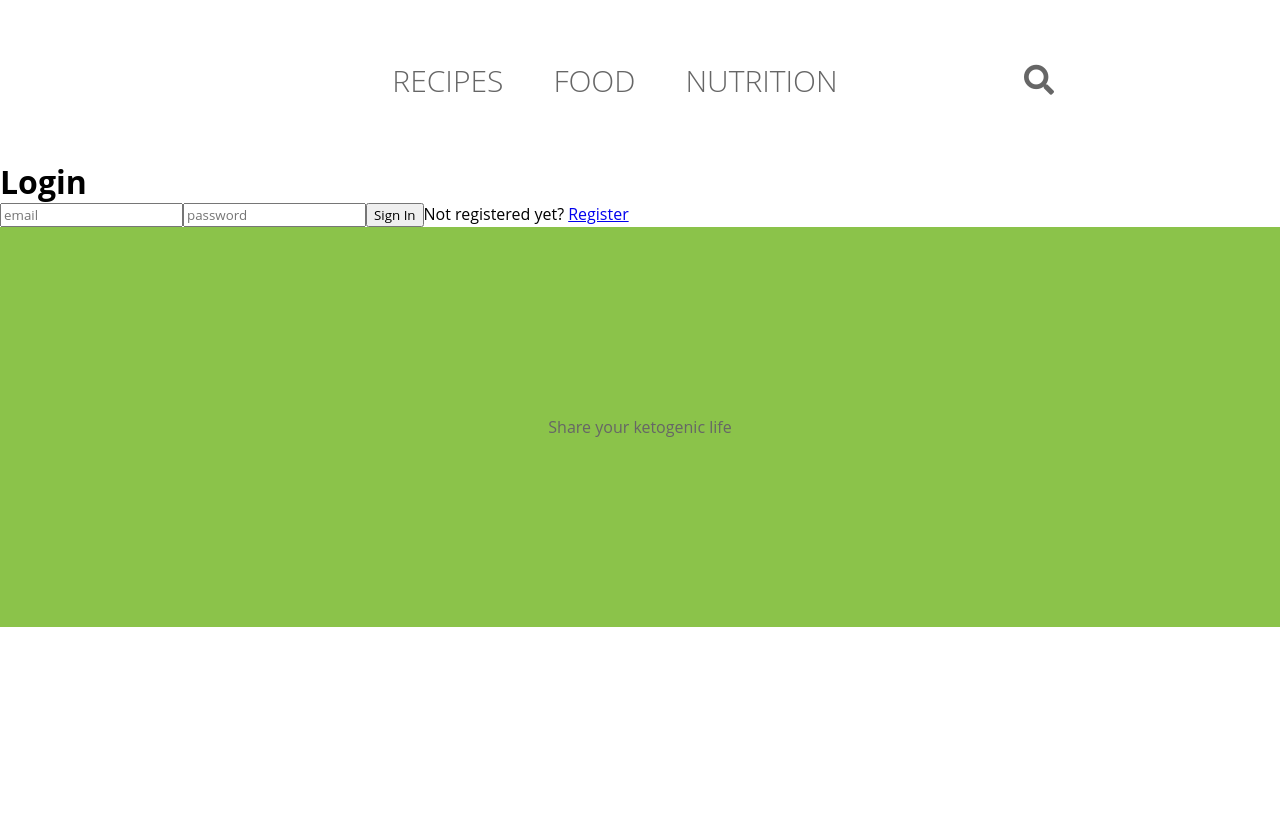
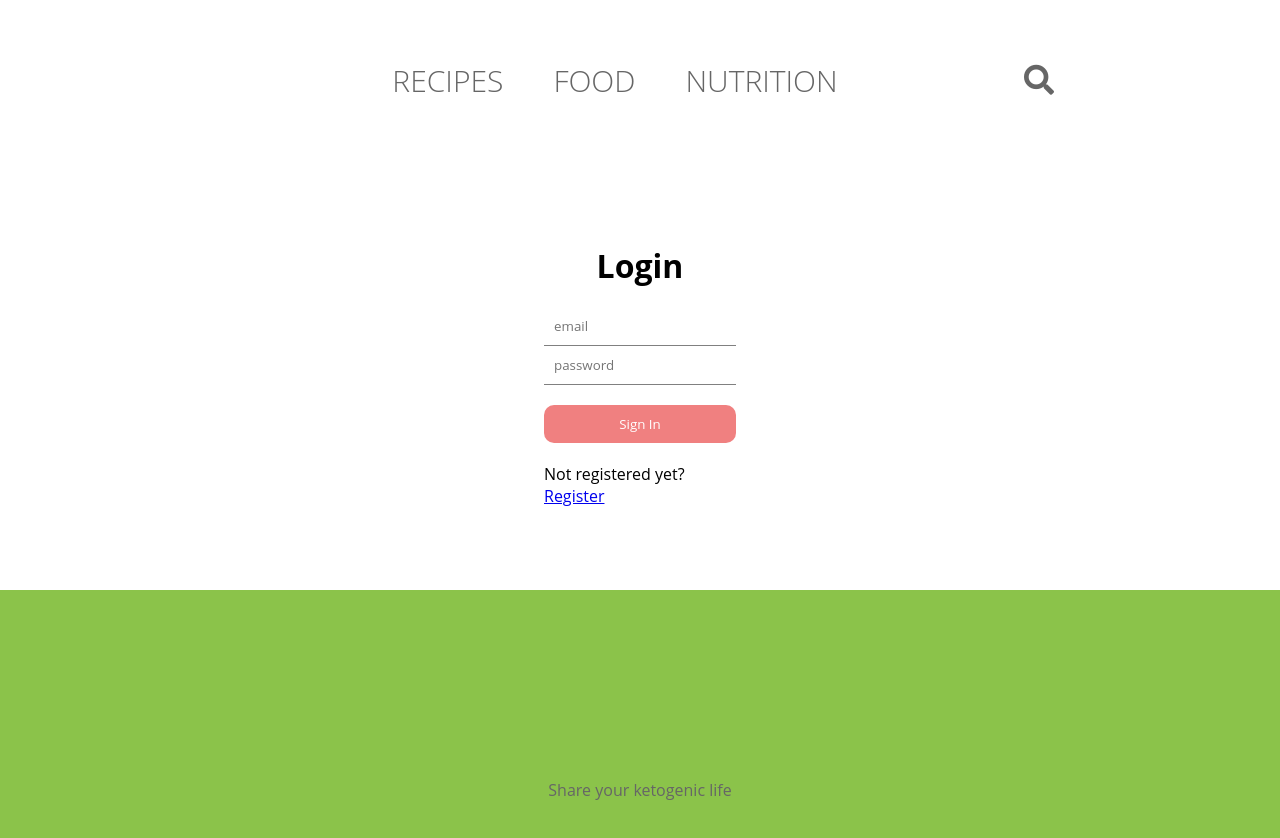
Before and after one commit to HongjoLim/Ketoblog, a React (Create React App) app in the folder client/: page /login in a window 1280 px wide. Shown: the top 838 px of the page. Before the commit the page ends 800 px from the top, so only its background shows below. Built offline with nearby package versions, Linux system fonts and the light colour scheme.

Commit message:
Added styling to auth pages

```diff
--- a/client/src/App.js
+++ b/client/src/App.js
@@ -4,8 +4,8 @@ import Footer from './components/Footer/Footer';
 import BlogDetail from './pages/BlogDetail/BlogDetail';
 import Write from './pages/Write/Write';
 import Account from './pages/Account/Account';
-import Login from './pages/Login/Login';
-import Register from './pages/Register/Register';
+import Login from './pages/Auth/Login';
+import Register from './pages/Auth/Register';
 
 import {
   createBrowserRouter,
--- /dev/null
+++ b/client/src/pages/Auth/Auth.css
@@ -0,0 +1,37 @@
+.auth {
+    height: calc(60vh - 50px);
+    display: flex;
+    align-items: center;
+    justify-content: center;
+    flex-direction: column;
+}
+
+.authForm {
+    width: 15%;
+    margin-top: 20px;
+    display: flex;
+    flex-direction: column;
+}
+
+.authInput {
+    padding: 10px;
+    background-color: white;
+    border: none;
+    border-bottom: 1px solid grey;
+  }
+
+  .authInput:focus {
+    outline: none;
+  }
+
+  .authButton {
+    cursor: pointer;
+    margin-top: 20px;
+    margin-bottom: 20px;
+    background-color: lightcoral;
+    color: white;
+    padding: 10px;
+    border: none;
+    border-radius: 10px;
+    text-align: center;
+  }
--- a/client/src/pages/Login/Login.jsx
+++ b/client/src/pages/Auth/Login.jsx
@@ -1,3 +1,5 @@
+import './Auth.css';
+
 import { useState, useContext } from 'react';
 import { Link, useNavigate} from 'react-router-dom';
 import { AuthContext } from '../../context/authContext';
@@ -30,11 +32,11 @@ const Login = () => {
     }
     return (
         <div className='auth'>
-            <h1>Login</h1>
-            <form>
-                <input type='text' placeholder='email' name='user_email' onChange={handleChange}/>
-                <input type='password' placeholder='password' name='password' onChange={handleChange}/>
-                <button onClick={handleSubmit}>Sign In</button>
+            <h1 className='authTitle'>Login</h1>
+            <form className='authForm'>
+                <input className='authInput' type='text' placeholder='email' name='user_email' onChange={handleChange}/>
+                <input className='authInput' type='password' placeholder='password' name='password' onChange={handleChange}/>
+                <button className='authButton' onClick={handleSubmit}>Sign In</button>
                 {err && <p>{err}</p>}
                 <span>Not registered yet? <Link to='/register'>Register</Link></span>
             </form>
--- a/client/src/pages/Register/Register.jsx
+++ b/client/src/pages/Auth/Register.jsx
@@ -1,3 +1,5 @@
+import './Auth.css';
+
 import { useState } from 'react';
 import { Link, useNavigate } from 'react-router-dom';
 import axios from 'axios';
@@ -35,12 +37,12 @@ const Register = () => {
     return (
         <div className='auth'>
             <h1>Register</h1>
-            <form>
-                <input type='text' placeholder='first name' name='name' onChange={handleChange}/>
-                <input type='text' placeholder='last name' name='surname' onChange={handleChange}/>
-                <input type='email' placeholder='email' name='user_email' onChange={handleChange}/>
-                <input type='password' placeholder='password' name='password' onChange={handleChange}/>
-                <button onClick={handleSubmit}>Register</button>
+            <form className='authForm'>
+                <input className='authInput' type='text' placeholder='first name' name='name' onChange={handleChange}/>
+                <input className='authInput' type='text' placeholder='last name' name='surname' onChange={handleChange}/>
+                <input className='authInput' type='email' placeholder='email' name='user_email' onChange={handleChange}/>
+                <input className='authInput' type='password' placeholder='password' name='password' onChange={handleChange}/>
+                <button className='authButton' onClick={handleSubmit}>Register</button>
                 {err && <p>{err}</p>}
                 <span>Have an account? <Link to='/login'>Login</Link></span>
             </form>
```
